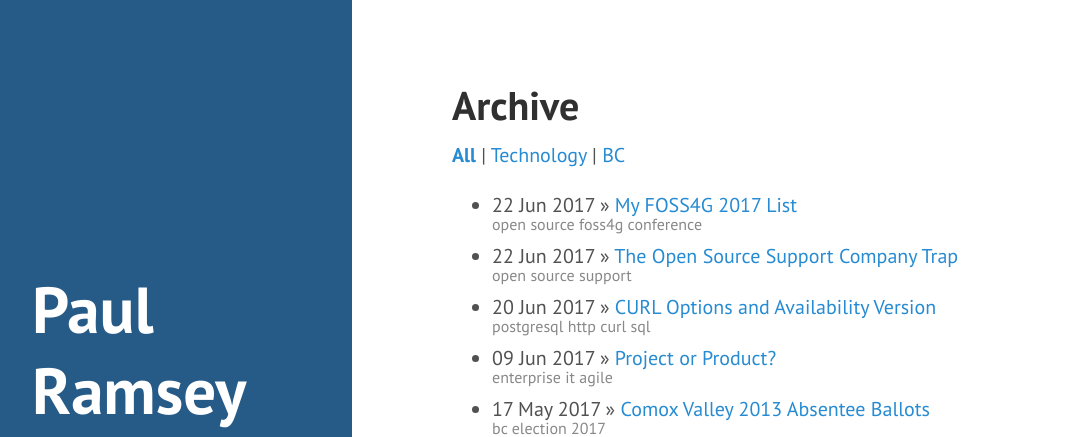
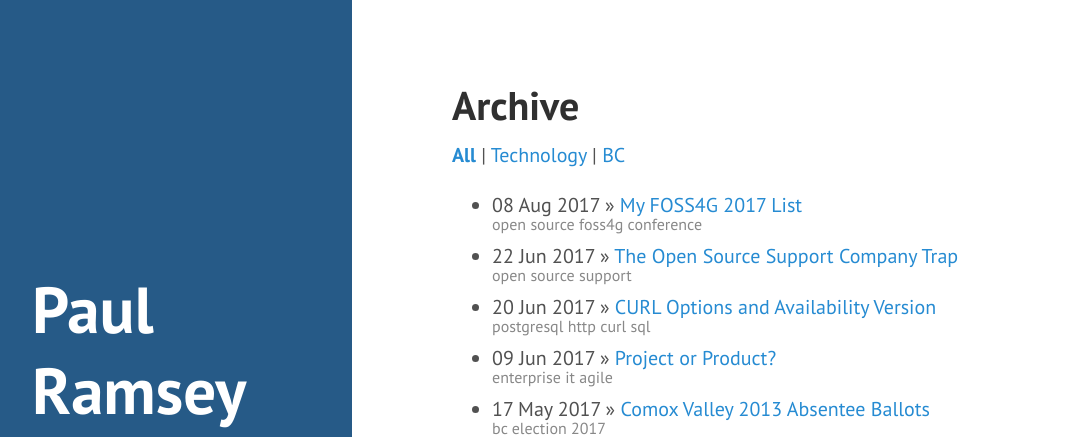
Before and after one commit to pramsey/pramsey.github.io, a Jekyll site: the page built from archive.html, in a window 1280 px wide and 900 px high. Shown: the top 437 px of the window, without its empty margins (8-1080 px from the left). Built offline with Jekyll 4.4.1, drawn with Linux system fonts in a browser that asks for light colours.

Commit message:
Fix date

```diff
--- a/_posts/2017-08-08-foss4g-list.md
+++ b/_posts/2017-08-08-foss4g-list.md
@@ -1,7 +1,7 @@
 ---
 layout: post
 title: My FOSS4G 2017 List
-date: '2017-06-22T08:00:00-08:00'
+date: '2017-08-08T13:00:00-08:00'
 author: Paul Ramsey
 category: technology
 tags:
```
